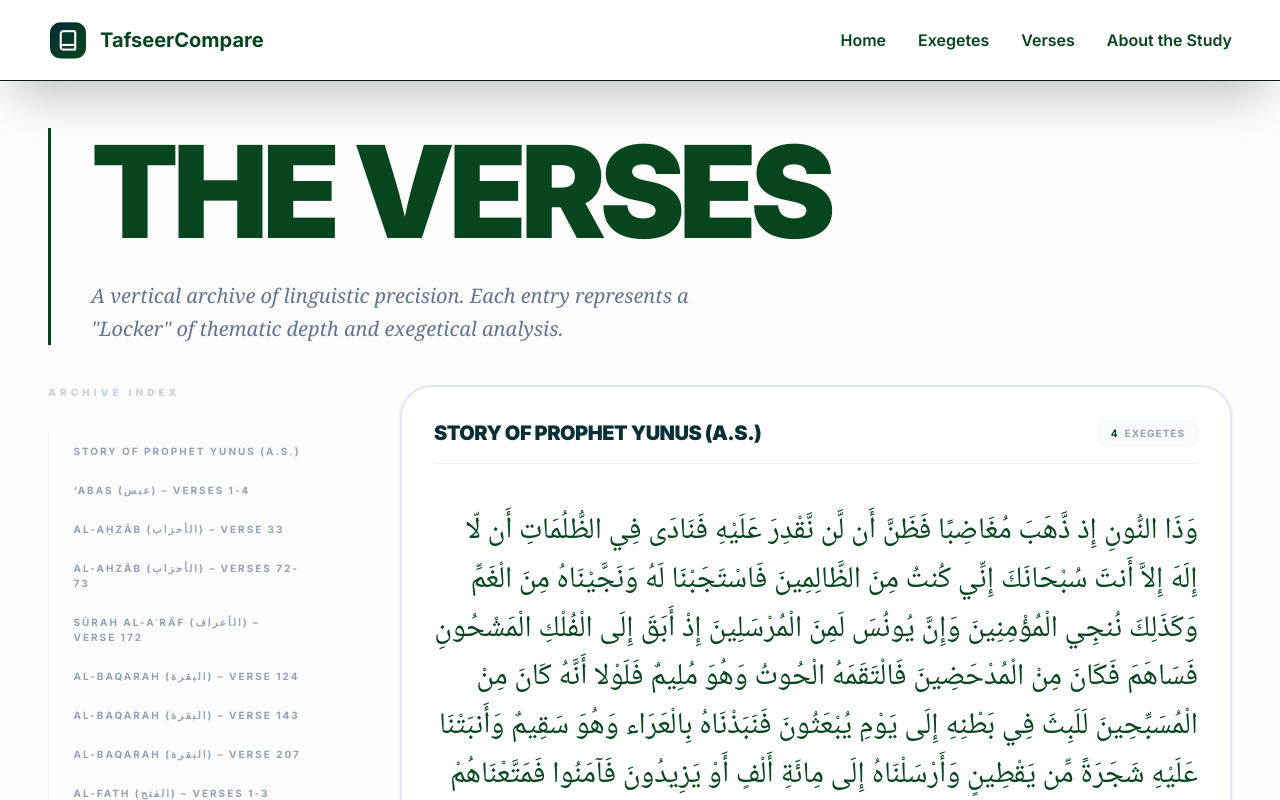
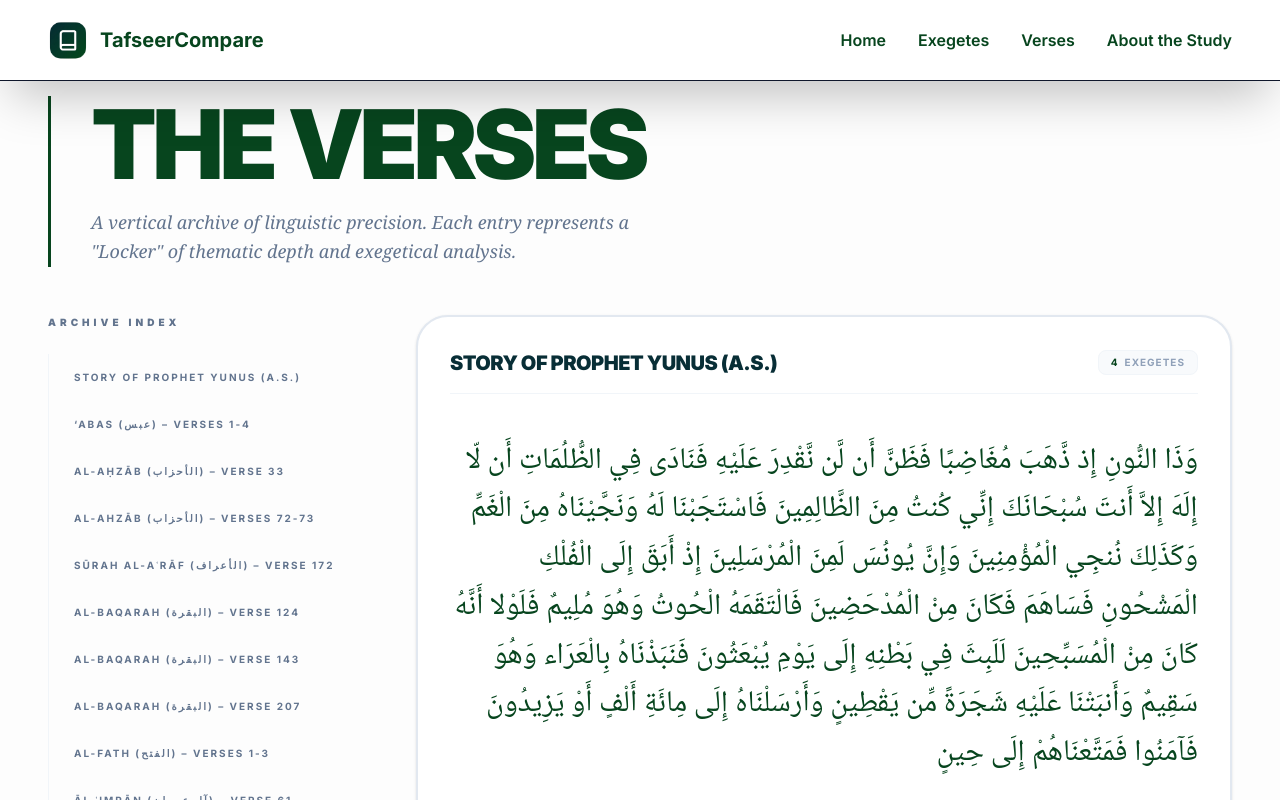
Before and after one commit to alyyissa/TafsirCompare, a Next.js app: page /verses in a window 1280 px wide. Shown: the top 800 px of the page. Built offline with nearby package versions, Linux system fonts and the light colour scheme.

Commit message:
Added the scroll for the verses list in the verses page.js

```diff
--- a/src/app/verses/page.js
+++ b/src/app/verses/page.js
@@ -28,48 +28,50 @@ export default function VersesPage() {
       });
     }
   };
+
   return (
-    <main className="min-h-screen bg-[#fdfdfd] pt-32 pb-40 text-slate-900">
+    <main className="min-h-screen bg-[#fdfdfd] pt-24 pb-32 text-slate-900">
 
-      {/* HEADER SECTION - Fixed mb-100 to mb-32 (or use custom [100px]) */}
-      <div className="px-3 sm:px-4 md:px-11 lg:px-13 xl:px-12 2xl:px-16 mb-10">
+      <div className="px-3 sm:px-4 md:px-11 lg:px-13 xl:px-12 2xl:px-16 mb-12">
         <div className="max-w-screen-2xl mx-auto border-l-[3px] border-primary pl-6 md:pl-10">
-          <h1 className="text-6xl md:text-8xl lg:text-9xl font-black tracking-tighter text-primary mb-6 uppercase leading-none">
+          <h1 className="text-5xl md:text-7xl lg:text-8xl font-black tracking-tighter text-primary mb-4 uppercase leading-none">
             The Verses
           </h1>
-          <p className="text-slate-500 text-base md:text-xl font-medium max-w-2xl leading-relaxed font-serif italic">
+          <p className="text-slate-500 text-sm md:text-lg font-medium max-w-xl leading-relaxed font-serif italic">
             A vertical archive of linguistic precision. Each entry represents a "Locker" of thematic depth and exegetical analysis.
           </p>
         </div>
       </div>
 
-      {/* MAIN CONTENT AREA */}
       <div className="px-3 sm:px-4 md:px-11 lg:px-13 xl:px-12 2xl:px-16">
-        <div className="max-w-screen-2xl mx-auto flex flex-col lg:flex-row gap-16 xl:gap-24">
+        <div className="max-w-screen-2xl mx-auto flex flex-col lg:flex-row gap-12 xl:gap-20">
 
-          {/* SIDEBAR */}
-          <aside className="hidden lg:block w-64 sticky top-40 h-fit">
-            <p className="text-[10px] font-black uppercase tracking-[0.4em] text-slate-300 mb-8">Archive Index</p>
-            <nav className="flex flex-col border-l border-slate-100">
+          <aside className="hidden lg:flex flex-col w-72 sticky top-32 h-[calc(100vh-160px)]">
+            <p className="text-[10px] font-black uppercase tracking-[0.4em] text-slate-500 mb-6 shrink-0">
+              Archive Index
+            </p>
+
+            <nav className="flex-1 overflow-y-auto overflow-x-hidden pr-4 border-l border-slate-100 custom-scrollbar">
+              <div className="flex flex-col">
                 {allVerses.map((v) => (
                   <button
                     key={v.slug}
                     onClick={() => scrollToVerse(v.slug)}
-                  className="group relative text-left pl-6 py-3 text-[10px] font-bold uppercase tracking-[0.2em] text-slate-400 hover:text-primary transition-all border-l-2 border-transparent hover:border-primary -ml-[1.5px]"
+                    className="w-full cursor-pointer group relative text-left pl-6 py-4 text-[10px] font-bold uppercase tracking-[0.2em] text-slate-500 hover:text-primary transition-all border-l-2 border-transparent hover:border-primary -ml-[1px] whitespace-nowrap"
                   >
                     {v.title.replace('Surah ', '')}
                   </button>
                 ))}
+              </div>
             </nav>
           </aside>
 
-          {/* VERSE FEED - Using flex-col and gap for reliable spacing */}
-          <div className="flex-1 flex flex-col gap-16 md:gap-24">
+          <div className="flex-1 flex flex-col gap-12 md:gap-20">
             {allVerses.map((verse, index) => (
               <section
                 key={verse.slug}
                 id={verse.slug}
-                className="scroll-mt-40"
+                className="scroll-mt-32"
               >
                 <VerseCard
                   index={index}
```
Lines whose indentation alone changed are shown as unchanged.
